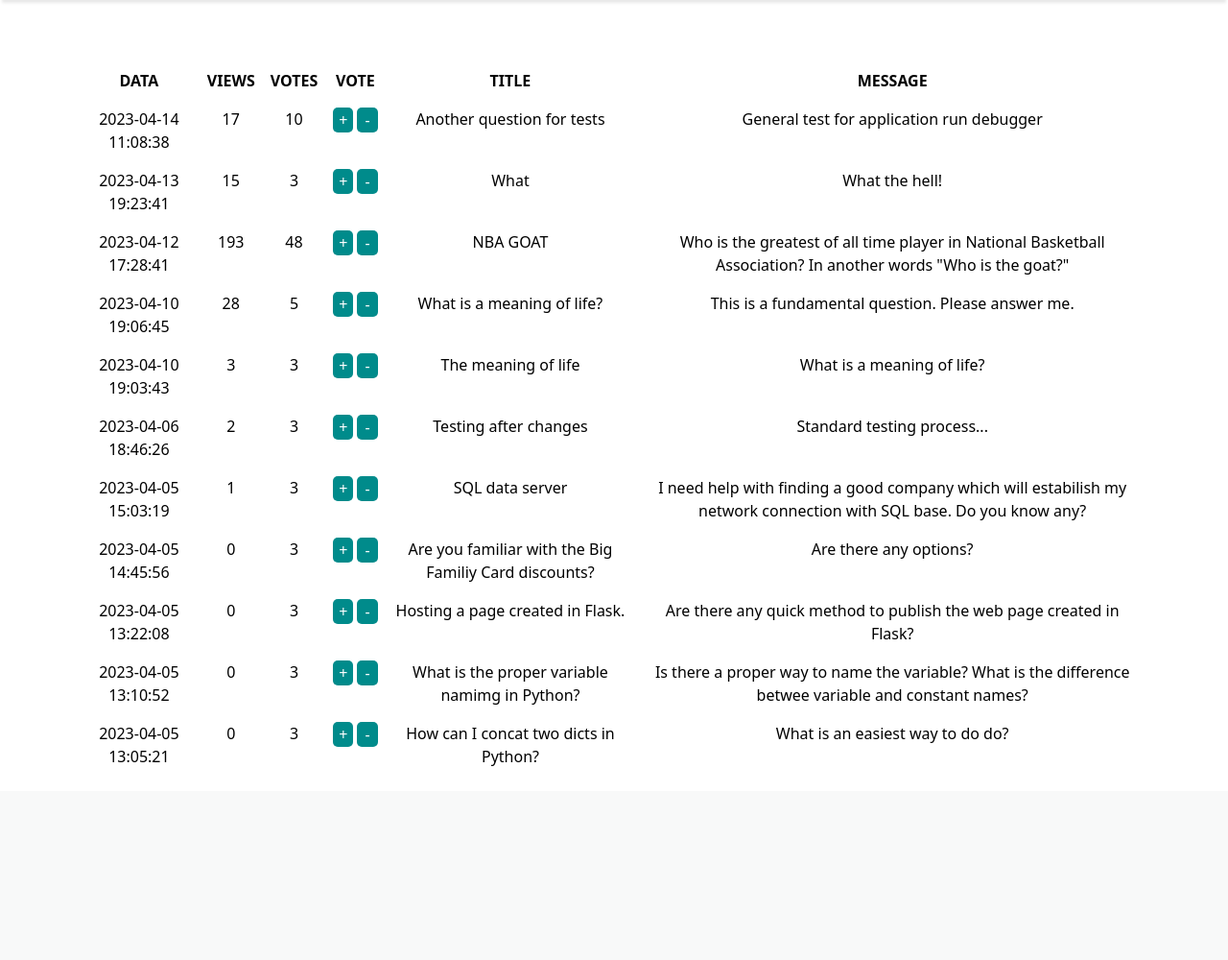
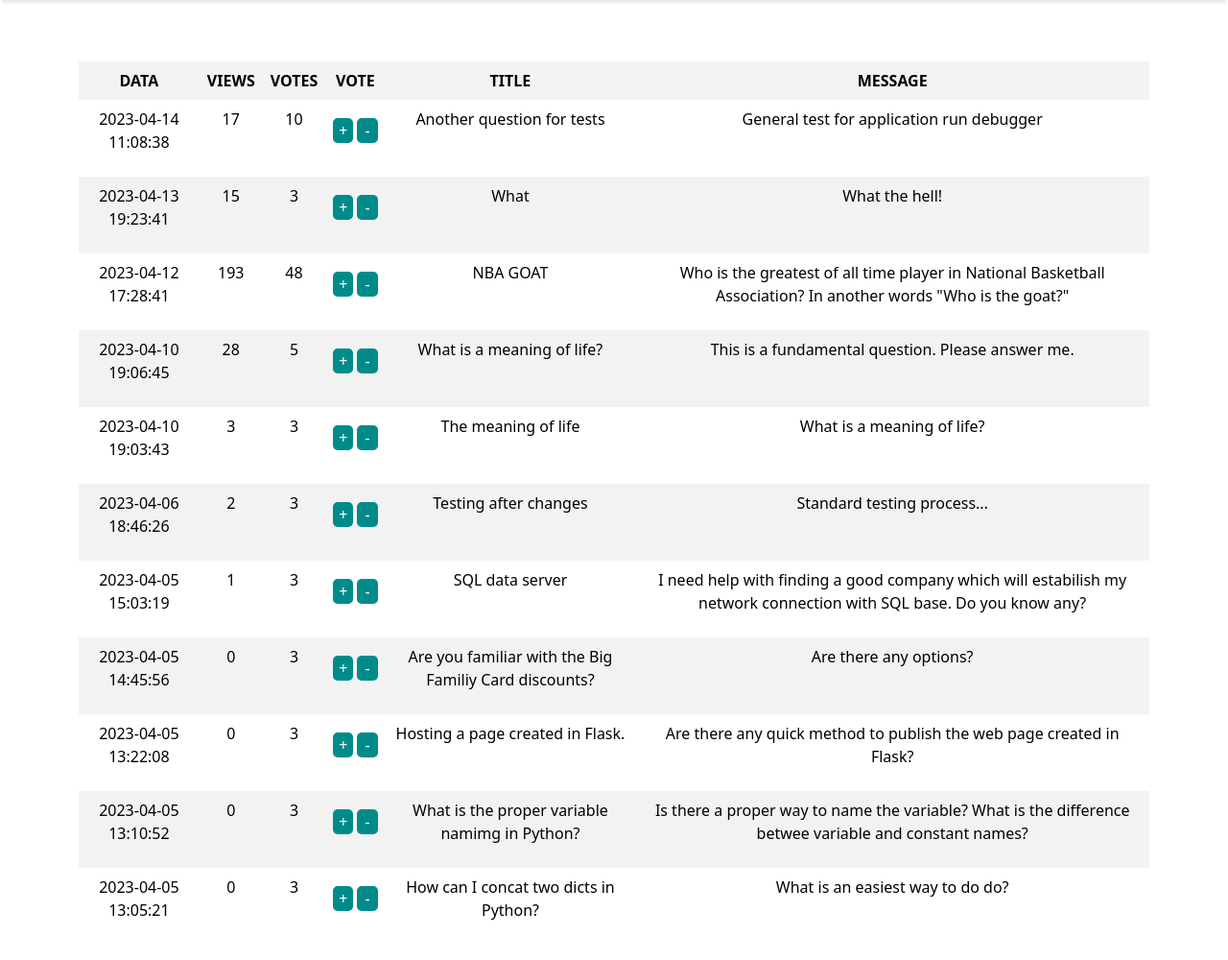
Before and after one commit to RadekRo/ask-mate, a Flask app: page / in a window 1280 px wide. Shown: the part 40-1040 px from the top of the page at 96% size. Before the commit the page ends 838 px from the top, so only its background shows below. Run offline with Flask 3, Linux system fonts and the light colour scheme.

Commit message:
styl change homepage- color

```diff
--- a/static/css/main.css
+++ b/static/css/main.css
@@ -60,7 +60,7 @@
 }
 
 .table-title {
-  background-color: #047373;
+  background-color: #0473739e;
 }
 
 a:link,
@@ -84,16 +84,19 @@
 }
 
 .butt {
+  height: 80px;
   display: grid;
   gap: 4px;
   grid-template-areas: "butt-1 butt-2";
 }
 
 .butt-1 {
+  margin-top: 50%;
   grid-area: butt-1;
 }
 
 .butt-2 {
+  margin-top: 50%;
   padding: 1px 8px 1px 8px;
   grid-area: butt-2;
 }
--- a/templates/list.html
+++ b/templates/list.html
@@ -2,7 +2,7 @@
 {% block content %}
 
 <div class="questions-list">
-    <table class="table table-borderless">
+    <table class="table table-borderless table-striped">
         <tr class="table-title">
             <!--<th>id</th>-->
             <th>
```
